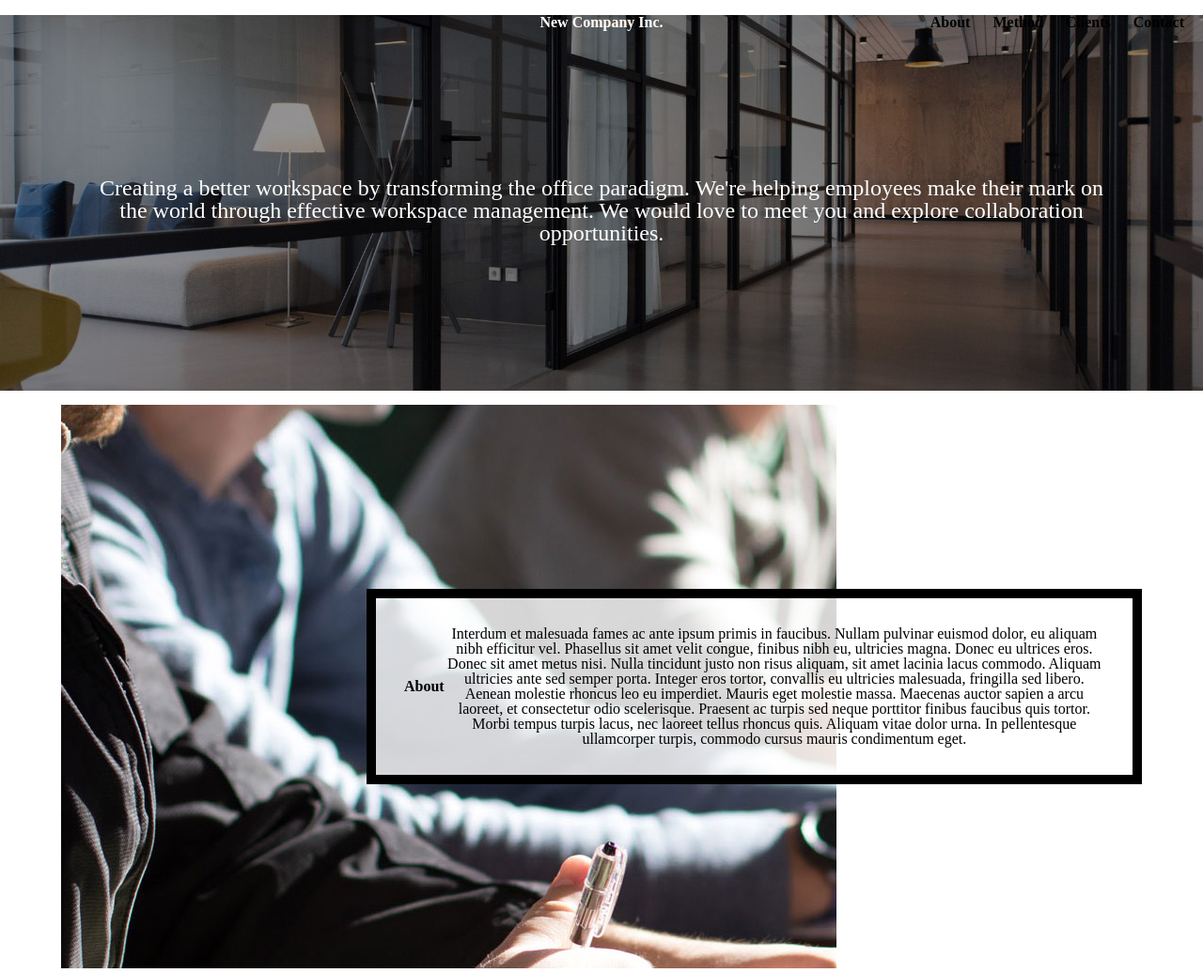
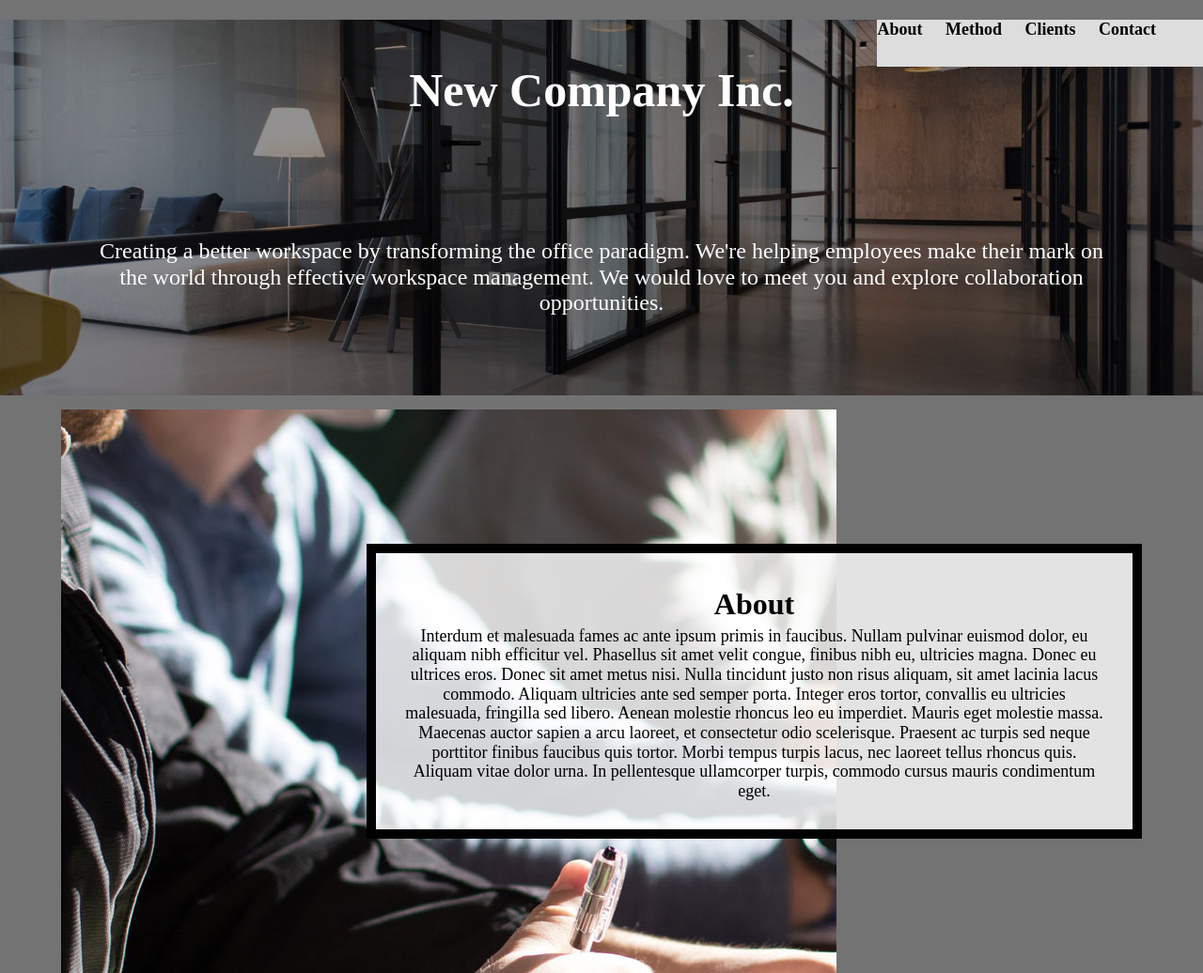
Before and after one commit to kevxuUmich/hw4-2023, a plain HTML site: page index.html in a window 1280 px wide. Shown: the top 1036 px of the page at 94% size. Drawn offline with Linux system fonts and the light colour scheme.

Commit message:
Fixed override

```diff
--- a/css/style.css
+++ b/css/style.css
@@ -119,13 +119,14 @@ nav:hover, nav:focus{
 
 /* Step 2b: Write selector/rule property to position the skip class element when it is in focus*/
 .skip a:focus{
+  position: relative;
   top: 20px;
   visibility: visible;
 }
 
 /* Step 3: Write selector/rule property to style all elements when in focus*/
 :focus{
-  border: 2px solid;
+  border: 2px black solid;
 }
 
 /* Step 4: Write selector/rule property to style the container */
@@ -133,6 +134,7 @@ nav:hover, nav:focus{
   display: grid;
   grid-template-columns: 1fr 5fr 1fr;
   grid-gap: 15px;
+
 }
 
 /* Step 5: Write selector/rule property to add the background image to the
@@ -202,7 +204,7 @@ first div in the grid  and place it in the grid. */
 }
  /* Step 8: Write the selector/rule property to style the .text-block class. */
 .text-block{
-  display: flex;
+  display: block;
   justify-content: center;
   align-items: center;
   text-align: center;
@@ -213,6 +215,7 @@ first div in the grid  and place it in the grid. */
 @media only screen and (min-width: 800px){
   /* Step 9: Write the selector/rule property to style the nav element */
   nav{
+    text-align: end;
     position: fixed;
     padding: 0px 30px 30px 0px;
     right: 0;
@@ -222,6 +225,7 @@ first div in the grid  and place it in the grid. */
   .container{
     display: grid;
     grid-template-columns: 50px auto 500px auto 50px;
+    row-gap: 15px;
   }
   /* Steps 11 and 12: Update the grid-column property of the grid's children (where-needed)*/
   .about, .clients, .method-image, .contact-image{
@@ -233,6 +237,8 @@ first div in the grid  and place it in the grid. */
   /* Step 13:Write the selector/rule property to update the .text-block class */
   .text-block{
     max-height: 250px;
+    display: block;
     overflow: auto;
+    margin: auto;
   }
 }
--- a/index.html
+++ b/index.html
@@ -5,13 +5,13 @@
   <meta charset="utf-8">
   <meta name="viewport" content="width=device-width, initial-scale=1.0">
   <link rel="icon" type="image/png" href="images/logo-drk.png">
+  <link rel="stylesheet" type="text/css" href="css/html5reset.css">
   <link rel="stylesheet" type="text/css" href="css/style.css">
-  <link rel="stylesheet" type="text/css" href="css/html5reset.css">
   <title>Newer Company Inc.</title>
 </head>
 
 <body>
-  <div class="skip"><a href="#main">Skip to Main Content</a></div>
+  <div class="skip"><a href="">Skip to Main Content</a></div>
   <header>
     <nav>
       <ul>
```
